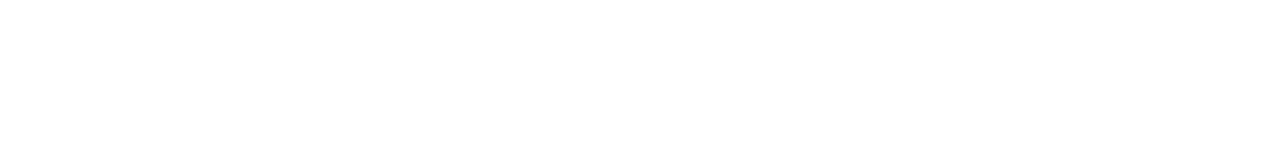
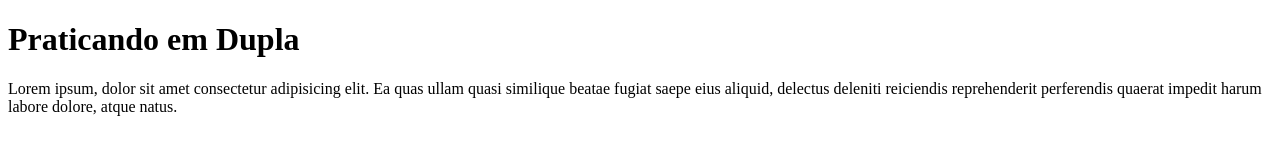
Before and after one commit to germinatech/pratica_dupla, a plain HTML site: page index.html in a window 1280 px wide. Drawn offline with Linux system fonts and the light colour scheme.

Commit message:
alteração no index

```diff
--- a/index.html
+++ b/index.html
@@ -7,6 +7,7 @@
     <title>Document</title>
 </head>
 <body>
-
+    <h1>Praticando em Dupla</h1>
+    <p>Lorem ipsum, dolor sit amet consectetur adipisicing elit. Ea quas ullam quasi similique beatae fugiat saepe eius aliquid, delectus deleniti reiciendis reprehenderit perferendis quaerat impedit harum labore dolore, atque natus.</p>
 </body>
 </html>
```
